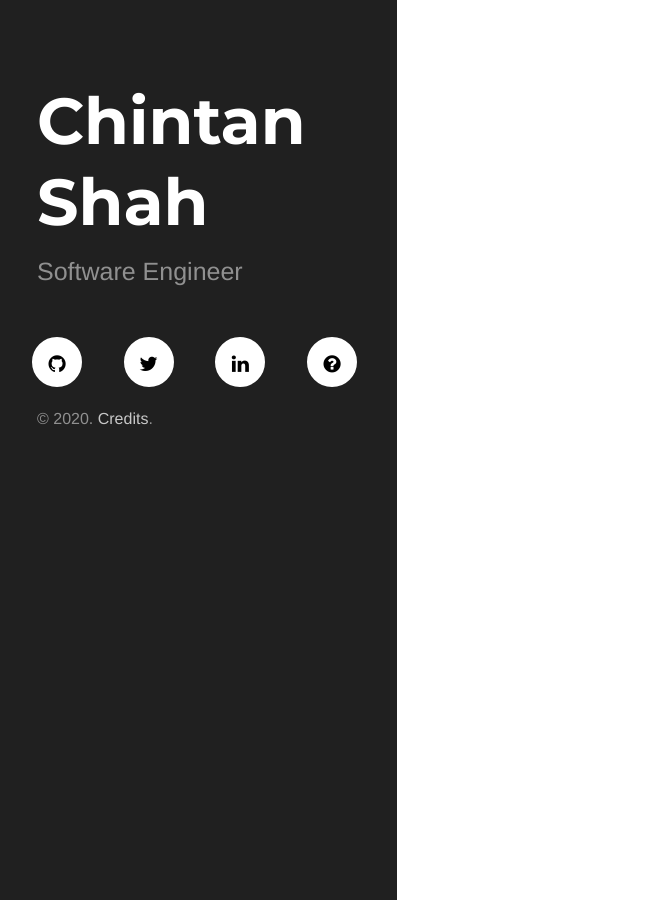
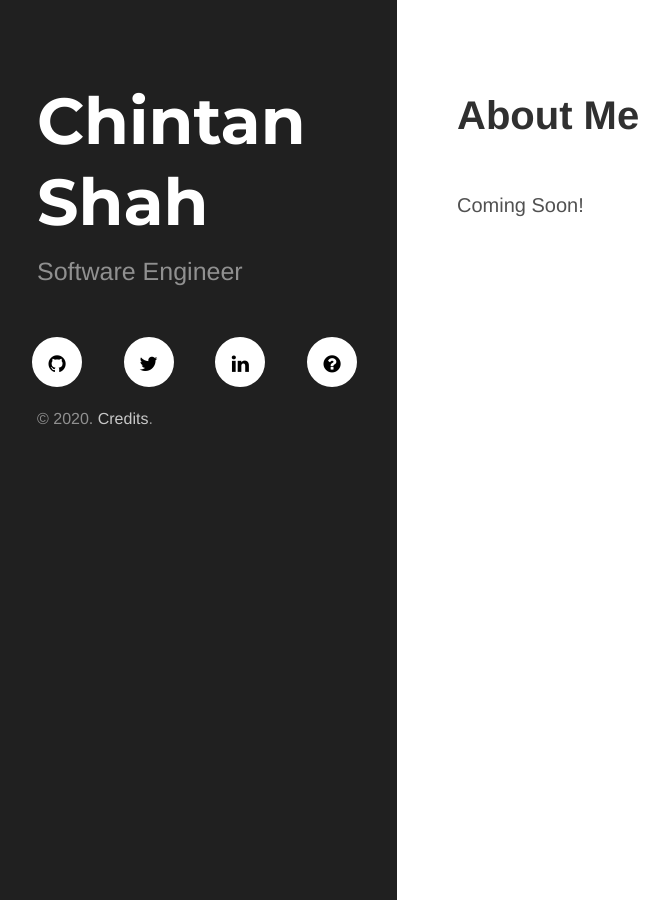
Before and after one commit to chintan-sh/chintan-sh.github.io, a Jekyll site: the page built from index.html, in a window 1280 px wide. Shown: the whole page, without its empty margins (3-672 px from the left). Built offline with Jekyll 4.4.1, drawn with Linux system fonts in a browser that asks for light colours; nearby versions of some CDN libraries; the list of posts is cut into pages by our own code.

Commit message:
Removing post

```diff
--- a/index.html
+++ b/index.html
@@ -1,10 +1,14 @@
 ---
 layout: default
+title: Home
 ---
 
 <div class="page">
-  <h1 class="page-title">{{ page.title }}</h1>
-  {{ content }}
+  <h1 class="page-title">About Me</h1>
+    <p> Coming Soon!</p>
+<!--    <p> line 2 </p>-->
+<!--    <p> line 3 </p>-->
+<!--    <p> line 4 </p>-->
 </div>
 
 <!--Uncomment and Activate following block to enable blog and also comment out above block -->
```
